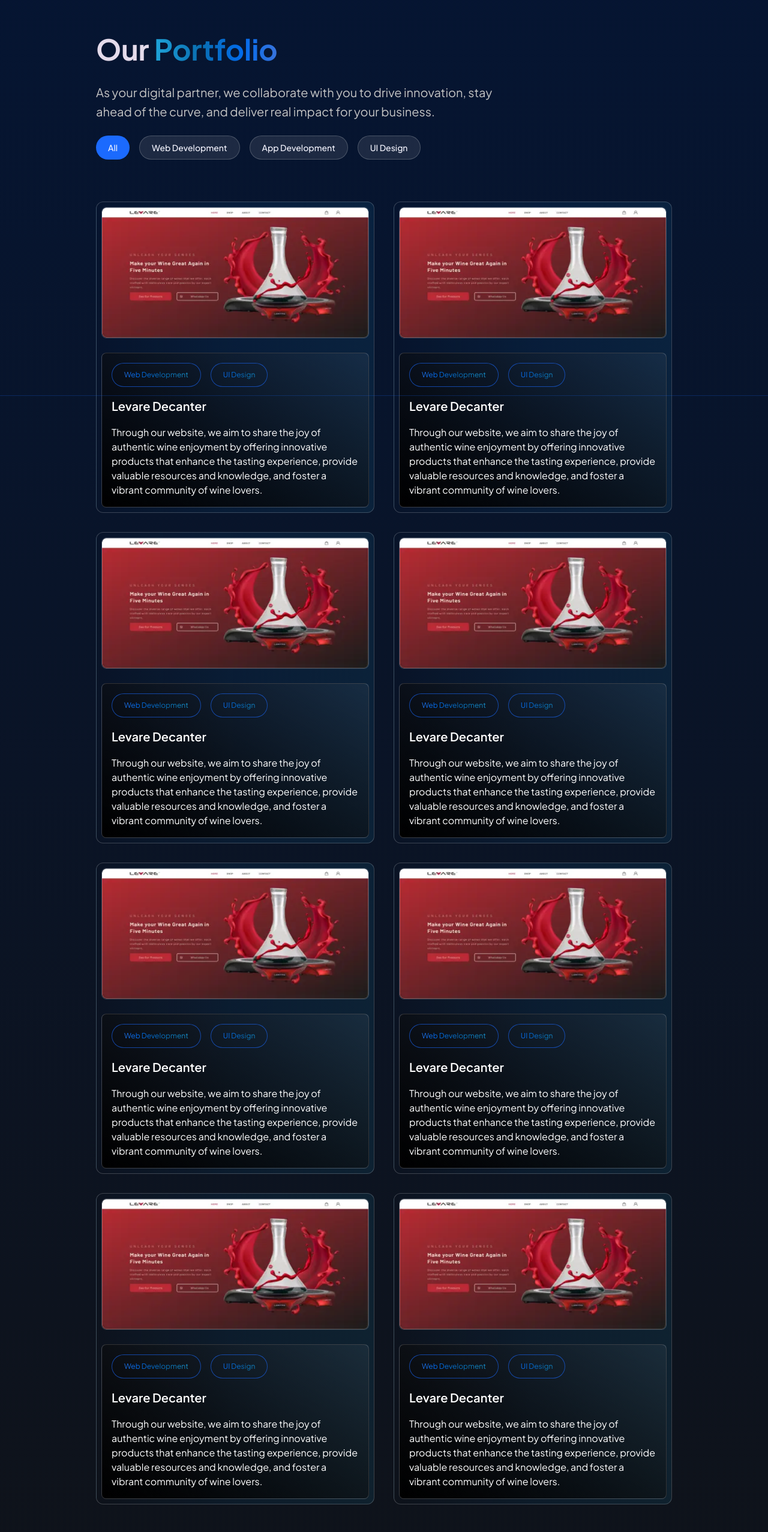
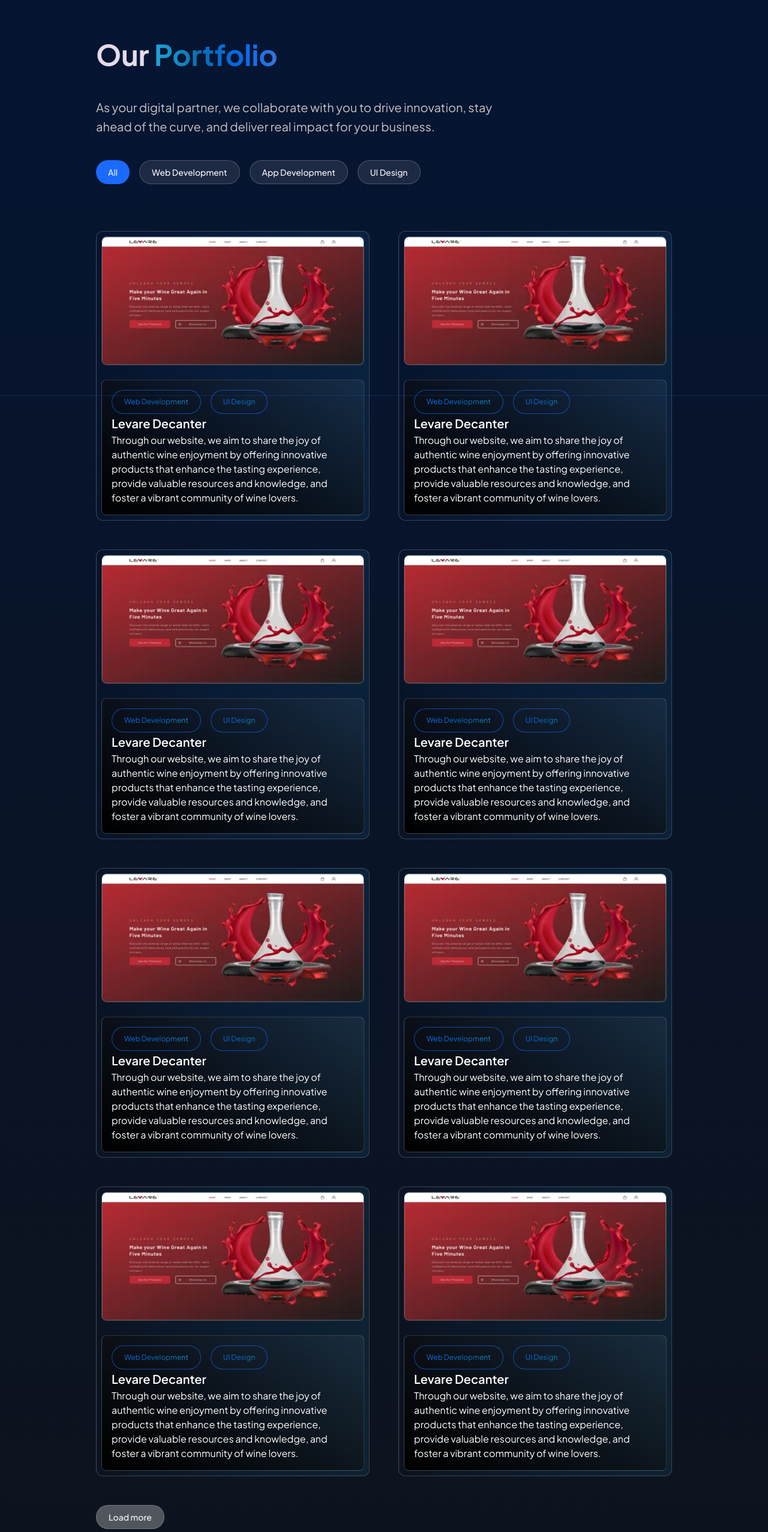
Before and after one commit to agusbw/fe-slicing, a Next.js app: page / in a window 1280 px wide. Shown: the part 140-2694 px from the top of the page at 60% size. Built offline with nearby package versions, Linux system fonts and the light colour scheme.

Commit message:
fix: adjust spacing

```diff
--- a/src/app/(general)/page.tsx
+++ b/src/app/(general)/page.tsx
@@ -3,7 +3,7 @@
 
 export default function Home() {
   return (
-    <main className="min-h-screen">
+    <main className="min-h-screen px-4 lg:px-40">
       <Portfolio />
       <Client />
     </main>
--- a/src/components/client.tsx
+++ b/src/components/client.tsx
@@ -23,8 +23,8 @@
 
 export default function Client() {
   return (
-    <section className="px-4 lg:px-40">
-      <h2 className="mt-16 text-2xl font-bold md:mt-24 md:text-3xl text-foreground-high-contrast">
+    <section className="mt-10 md:mt-40">
+      <h2 className="text-2xl font-bold md:text-3xl text-foreground-high-contrast">
         Our <span className="text-gradient">Client</span>
       </h2>
       <p className="text-sm md:text-lg md:max-w-[709px] text-foreground-low-contrast my-6">
--- a/src/components/footer.tsx
+++ b/src/components/footer.tsx
@@ -1,10 +1,29 @@
 import Image from "next/image";
 import Link from "next/link";
+import { Button } from "./ui/button";
+
+function CallToAction() {
+  return (
+    <div className="flex flex-col items-center justify-center gap-8 my-[142px]  md:mt-[228px] md:mb-[120px]">
+      <div className="text-2xl font-bold text-center md:text-3xl">
+        <p className="text-foreground-high-contrast">
+          We can help to improve your business
+        </p>
+        <p className="text-gradient">by upgrading your technology!</p>
+      </div>
+      <p className="text-sm md:text-lg text-foreground-low-contrast">
+        Schedule a free 30 mins call with us
+      </p>
+      <Button className="mx-auto w-fit">Book an appointment</Button>
+    </div>
+  );
+}
 
 export default function Footer() {
   return (
-    <footer className="py-12 text-foreground-low-contrast">
-      <div className="flex flex-col gap-6 px-4 lg:px-20">
+    <footer className="px-4 lg:px-20">
+      <CallToAction />
+      <div className="flex flex-col gap-6 py-12 text-foreground-low-contrast">
         <div className="flex flex-col justify-between gap-12 py-8 lg:flex-row lg:gap-20">
           <div className="flex flex-col flex-1 gap-9">
             <Image
--- a/src/components/portfolio.tsx
+++ b/src/components/portfolio.tsx
@@ -33,7 +33,7 @@
         width={440}
         height={216}
       />
-      <div className="flex flex-col gap-4 p-4 border-[1px] border-primary-foreground/20 rounded-lg bg-gradient-to-tr from-black to-white/5">
+      <div className="flex flex-col gap-x-4 p-4 border-[1px] border-primary-foreground/20 rounded-lg bg-gradient-to-tr from-black to-white/5">
         <div className="flex gap-4">
           {categories.map((c) => {
             return <Badge key={c}>{c}</Badge>;
@@ -48,15 +48,15 @@
 
 export default function Portfolio() {
   return (
-    <section className="px-4 lg:px-40">
-      <h1 className="mt-16 text-2xl font-bold md:mt-24 md:text-3xl text-foreground-high-contrast">
+    <section className="mt-12 md:mt-[105px]">
+      <h1 className="text-2xl font-bold md:text-3xl text-foreground-high-contrast">
         Our <span className="text-gradient">Portfolio</span>
       </h1>
-      <p className="text-sm md:text-lg md:max-w-[709px] text-foreground-low-contrast my-6">
+      <p className="text-sm md:text-lg md:max-w-[709px] text-foreground-low-contrast lg:my-10 my-4">
         As your digital partner, we collaborate with you to drive innovation,
         stay ahead of the curve, and deliver real impact for your business.
       </p>
-      <div className="flex w-full gap-4 pb-1.5 overflow-y-scroll">
+      <div className="flex w-full gap-x-4 pb-1.5 overflow-y-scroll">
         {category.map((c) => (
           <Button
             key={c}
@@ -67,7 +67,7 @@
           </Button>
         ))}
       </div>
-      <div className="grid grid-cols-1 gap-8 mt-16 lg:grid-cols-2">
+      <div className="grid grid-cols-1 gap-12 mt-12 md:mt-[72px] md:grid-cols-2">
         {Array.from({ length: 8 }).map((_, i) => (
           <PortfoioCard
             key={i}
@@ -78,12 +78,14 @@
           />
         ))}
       </div>
-      <Button
-        variant={"secondary"}
-        className="mt-12"
-      >
-        Load more
-      </Button>
+      <div className="flex justify-center mt-10 md:justify-normal md:mt-12">
+        <Button
+          variant={"secondary"}
+          className="mx-auto md:mx-0"
+        >
+          Load more
+        </Button>
+      </div>
     </section>
   );
 }
```
